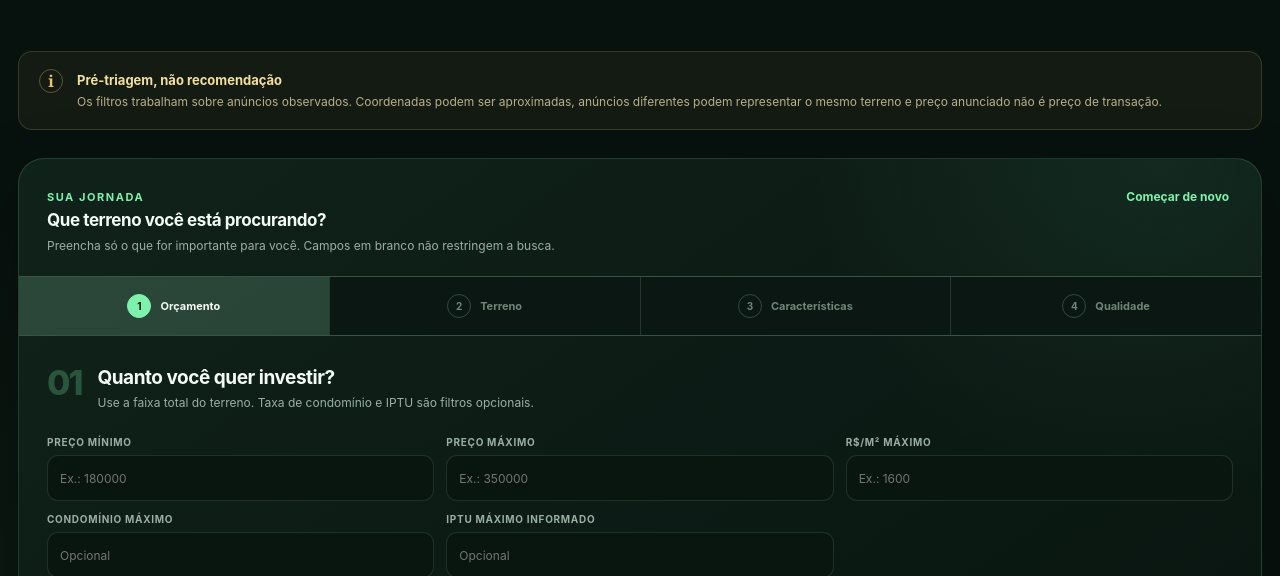
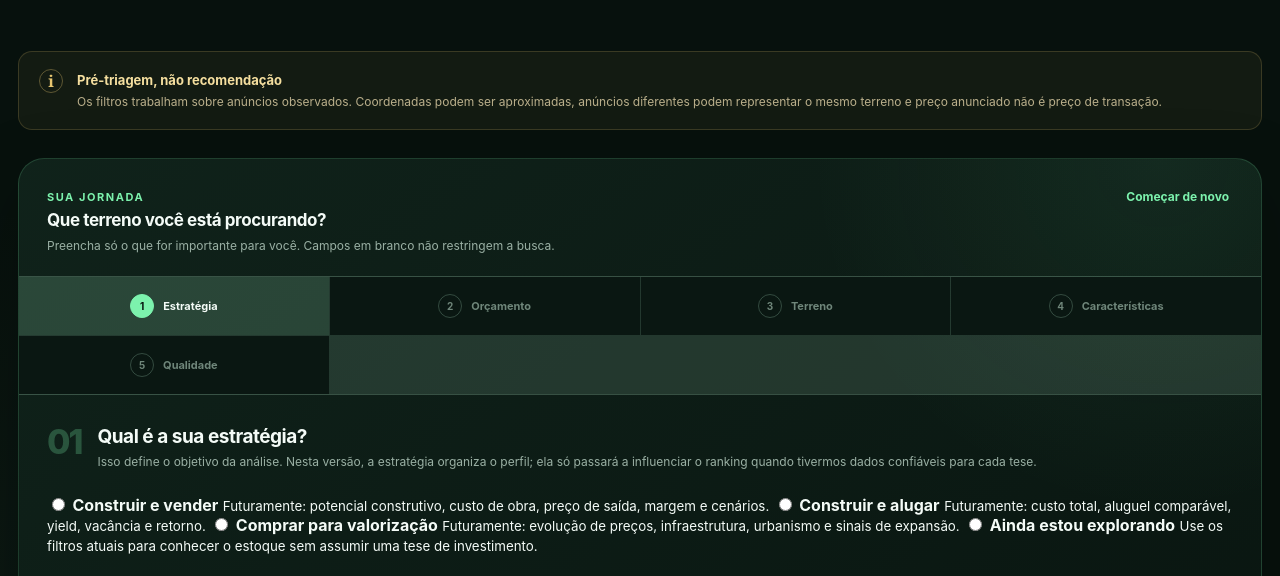
Before and after one commit to jquinteiroo/terraly, a plain HTML site: page index.html in a window 1280 px wide. Shown: the part 376-952 px from the top of the page. Drawn offline with nearby package versions, Linux system fonts and the light colour scheme; a small style sheet from the web is missing.

Commit message:
feat: add investment strategy step to user journey

```diff
--- a/index.html
+++ b/index.html
@@ -72,16 +72,58 @@
         </div>
 
         <div class="journey-progress" aria-label="Etapas do filtro">
-          <button type="button" class="journey-dot active" data-step-target="1"><span>1</span> Orçamento</button>
-          <button type="button" class="journey-dot" data-step-target="2"><span>2</span> Terreno</button>
-          <button type="button" class="journey-dot" data-step-target="3"><span>3</span> Características</button>
-          <button type="button" class="journey-dot" data-step-target="4"><span>4</span> Qualidade</button>
+          <button type="button" class="journey-dot active" data-step-target="1"><span>1</span> Estratégia</button>
+          <button type="button" class="journey-dot" data-step-target="2"><span>2</span> Orçamento</button>
+          <button type="button" class="journey-dot" data-step-target="3"><span>3</span> Terreno</button>
+          <button type="button" class="journey-dot" data-step-target="4"><span>4</span> Características</button>
+          <button type="button" class="journey-dot" data-step-target="5"><span>5</span> Qualidade</button>
         </div>
 
         <div class="journey-body">
           <section class="journey-step active" data-step="1">
             <div class="step-copy">
               <span class="step-number">01</span>
+              <div>
+                <h3>Qual é a sua estratégia?</h3>
+                <p>Isso define o objetivo da análise. Nesta versão, a estratégia organiza o perfil; ela só passará a influenciar o ranking quando tivermos dados confiáveis para cada tese.</p>
+              </div>
+            </div>
+
+            <div class="strategy-grid" id="strategy-choices">
+              <label class="strategy-card">
+                <input type="radio" name="strategy" value="build_sell" />
+                <span class="strategy-card-body">
+                  <strong>Construir e vender</strong>
+                  <small>Futuramente: potencial construtivo, custo de obra, preço de saída, margem e cenários.</small>
+                </span>
+              </label>
+              <label class="strategy-card">
+                <input type="radio" name="strategy" value="build_rent" />
+                <span class="strategy-card-body">
+                  <strong>Construir e alugar</strong>
+                  <small>Futuramente: custo total, aluguel comparável, yield, vacância e retorno.</small>
+                </span>
+              </label>
+              <label class="strategy-card">
+                <input type="radio" name="strategy" value="appreciation" />
+                <span class="strategy-card-body">
+                  <strong>Comprar para valorização</strong>
+                  <small>Futuramente: evolução de preços, infraestrutura, urbanismo e sinais de expansão.</small>
+                </span>
+              </label>
+              <label class="strategy-card">
+                <input type="radio" name="strategy" value="explore" />
+                <span class="strategy-card-body">
+                  <strong>Ainda estou explorando</strong>
+                  <small>Use os filtros atuais para conhecer o estoque sem assumir uma tese de investimento.</small>
+                </span>
+              </label>
+            </div>
+          </section>
+
+          <section class="journey-step" data-step="2">
+            <div class="step-copy">
+              <span class="step-number">02</span>
               <div>
                 <h3>Quanto você quer investir?</h3>
                 <p>Use a faixa total do terreno. Taxa de condomínio e IPTU são filtros opcionais.</p>
@@ -112,9 +154,9 @@
             </div>
           </section>
 
-          <section class="journey-step" data-step="2">
+          <section class="journey-step" data-step="3">
             <div class="step-copy">
-              <span class="step-number">02</span>
+              <span class="step-number">03</span>
               <div>
                 <h3>Qual tamanho de terreno faz sentido?</h3>
                 <p>Área e condomínio são informações presentes na nossa coleta atual. Testada ainda aparece em poucos anúncios.</p>
@@ -145,9 +187,9 @@
             </div>
           </section>
 
-          <section class="journey-step" data-step="3">
+          <section class="journey-step" data-step="4">
             <div class="step-copy">
-              <span class="step-number">03</span>
+              <span class="step-number">04</span>
               <div>
                 <h3>Quais características importam?</h3>
                 <p>Selecionamos somente itens que aparecem explicitamente nas descrições coletadas.</p>
@@ -180,9 +222,9 @@
             </div>
           </section>
 
-          <section class="journey-step" data-step="4">
+          <section class="journey-step" data-step="5">
             <div class="step-copy">
-              <span class="step-number">04</span>
+              <span class="step-number">05</span>
               <div>
                 <h3>Quanto rigor você quer na triagem?</h3>
                 <p>Esses filtros não dizem que um negócio é bom; eles ajudam a reduzir ruído da base.</p>
```
